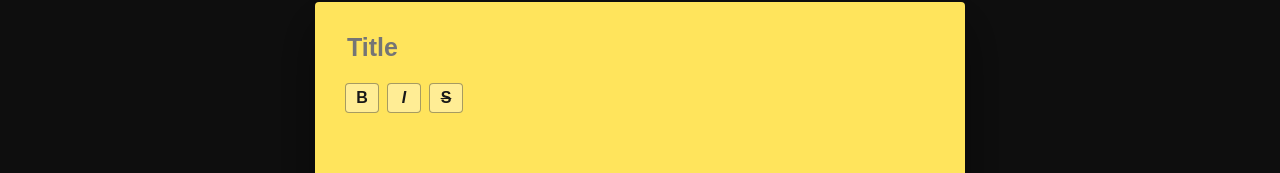
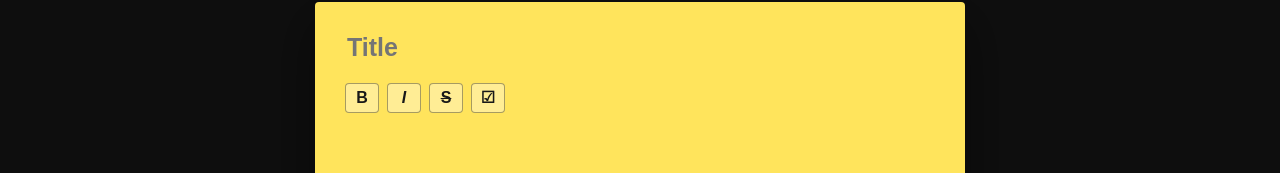
Before and after one commit to CookieZ0710/SmartStickies, a React (Vite) app: page / in a window 1280 px wide. Both pictures are taken after a click on the button "+ New Note". Shown: the part 170-343 px from the top of the page. Built offline with nearby package versions, Linux system fonts and the light colour scheme.

Commit message:
note checklist feature done

```diff
--- a/package.json
+++ b/package.json
@@ -12,6 +12,8 @@
     "preview": "vite preview"
   },
   "dependencies": {
+    "@tiptap/extension-task-item": "^3.30.5",
+    "@tiptap/extension-task-list": "^3.30.5",
     "@tiptap/pm": "^3.30.5",
     "@tiptap/react": "^3.30.5",
     "@tiptap/starter-kit": "^3.30.5",
--- a/src/App.css
+++ b/src/App.css
@@ -234,6 +234,50 @@
   margin: 0 0 8px;
 }
 
+.note-editor ul[data-type="taskList"],
+.note-preview ul[data-type="taskList"] {
+    list-style: none;
+
+    padding: 0;
+    margin: 8px 0;
+}
+
+.note-editor ul[data-type="taskList"] li,
+.note-preview ul[data-type="taskList"] li {
+    display: flex;
+    align-items: flex-start;
+
+    gap: 8px;
+
+    margin-bottom: 6px;
+}
+
+.note-editor ul[data-type="taskList"] li > label,
+.note-preview ul[data-type="taskList"] li > label {
+    margin-top: 3px;
+}
+
+.note-editor ul[data-type="taskList"] li > div,
+.note-preview ul[data-type="taskList"] li > div {
+    flex: 1;
+}
+
+.note-editor ul[data-type="taskList"] p,
+.note-preview ul[data-type="taskList"] p {
+    margin: 0;
+}
+
+.note-preview ul[data-type="taskList"] input[type="checkbox"] {
+  pointer-events: none;
+  margin-top: 3px;
+}
+
+.note-editor ul[data-type="taskList"] input[type="checkbox"],
+.note-preview ul[data-type="taskList"] input[type="checkbox"] {
+  width: 16px;
+  height: 16px;
+}
+
 .folder-section {
   margin-bottom: 55px;
 }
--- a/src/components/NoteEditor.jsx
+++ b/src/components/NoteEditor.jsx
@@ -1,12 +1,19 @@
 import { EditorContent, useEditor } from "@tiptap/react";
 import StarterKit from "@tiptap/starter-kit";
+import TaskList from "@tiptap/extension-task-list";
+import TaskItem from "@tiptap/extension-task-item";
+
 
 function NoteEditor({
     initialContent,
     onChange
 }) {
     const editor = useEditor({
-        extensions: [StarterKit],
+        extensions: [
+            StarterKit,
+            TaskList,
+            TaskItem.configure({nested: true,}),
+        ],
         content: initialContent,
         onUpdate: ({ editor }) => {onChange(editor.getJSON());},
     });
@@ -59,6 +66,20 @@ function NoteEditor({
                 >
                     S
                 </button>
+
+                <button
+                    type="button"
+                    className={
+                        editor.isActive("taskList")
+                            ? "editor-button active"
+                            : "editor-button"
+                    }
+                    onClick={() =>
+                        editor.chain().focus().toggleTaskList().run()
+                    }
+                >
+                    ☑
+                </button>
             </div>
 
             <EditorContent editor={editor} />
--- a/src/components/NotePreview.jsx
+++ b/src/components/NotePreview.jsx
@@ -1,10 +1,16 @@
 import { EditorContent, useEditor } from "@tiptap/react";
 import StarterKit from "@tiptap/starter-kit";
+import TaskList from "@tiptap/extension-task-list";
+import TaskItem from "@tiptap/extension-task-item";
 import { parseNoteContent } from "../utils/noteContent";
 
 function NotePreview({ content }) {
     const editor = useEditor({
-        extensions: [StarterKit],
+        extensions: [
+            StarterKit,
+            TaskList,
+            TaskItem.configure({nested: true,}),
+        ],
         content: parseNoteContent(content),
         editable: false,
     });
```
Also changed, not shown: 1 other file (tests, documents, lock files or other folders).
